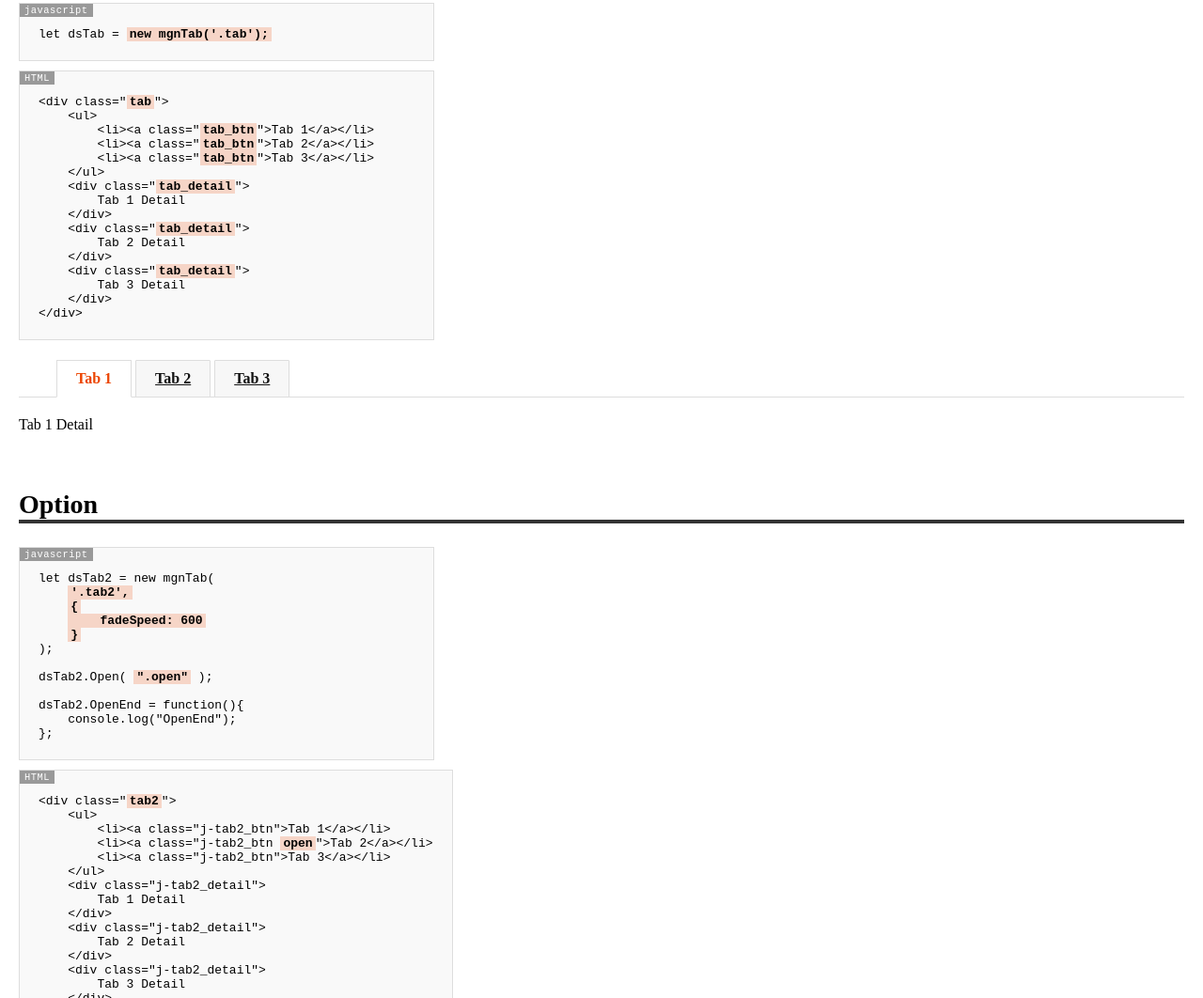
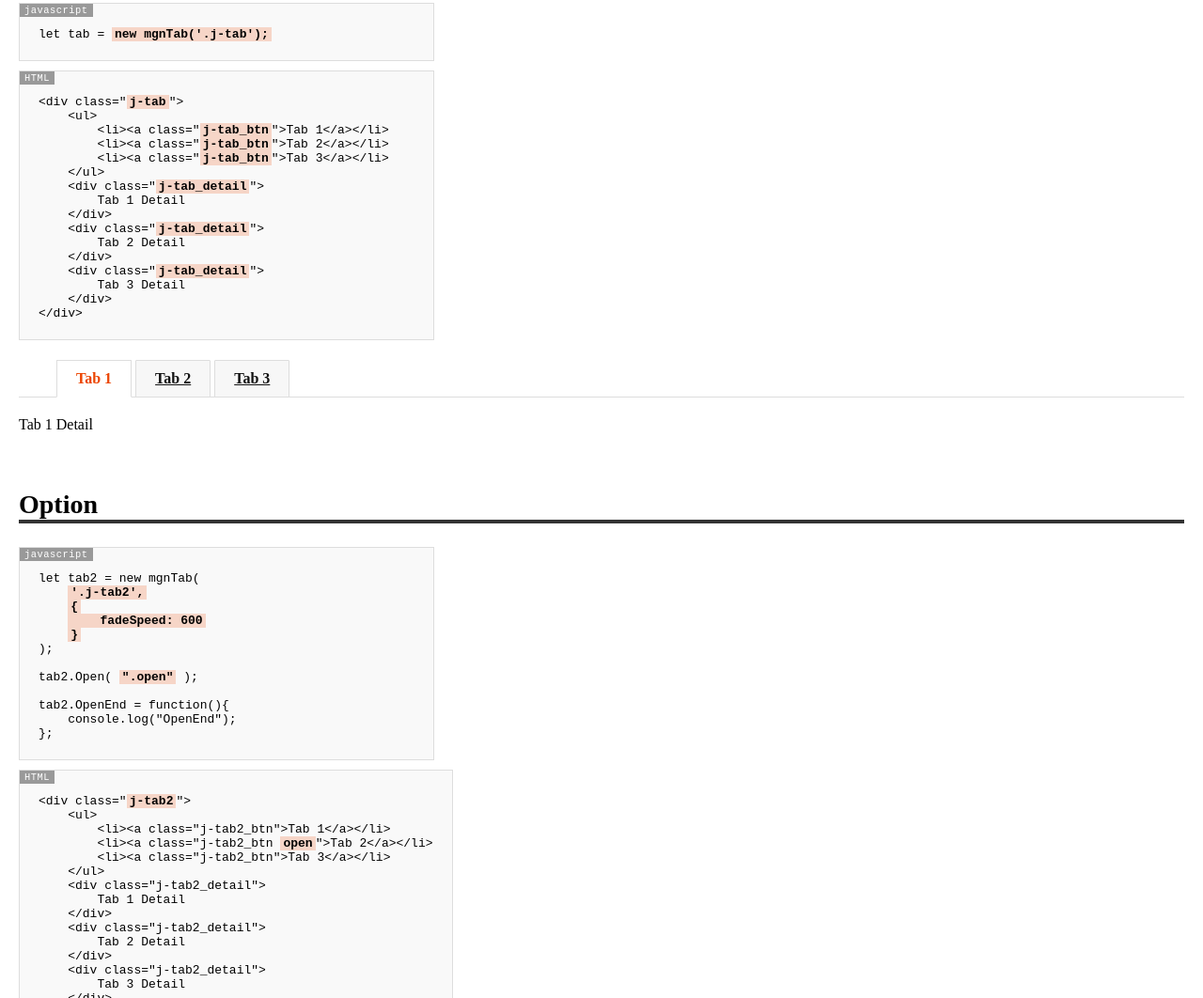
Before and after one commit to frontend-isobar-jp/mgn-tab, a website: page docs/index.html in a window 1280 px wide. Shown: the part 269-1331 px from the top of the page at 94% size. Drawn offline with Linux system fonts and the light colour scheme.

Commit message:
docs 修正

```diff
--- a/docs/index.html
+++ b/docs/index.html
@@ -64,22 +64,22 @@
 		<section>
 			<h2>Default</h2>
 <div><pre data-type="javascript"><code>
-let dsTab = <mark>new mgnTab('.tab');</mark>
+let tab = <mark>new mgnTab('.j-tab');</mark>
 </code></pre></div>
 <div><pre data-type="HTML"><code>
-&lt;div class="<mark>tab</mark>"&gt;
+&lt;div class="<mark>j-tab</mark>"&gt;
     &lt;ul&gt;
-        &lt;li&gt;&lt;a class="<mark>tab_btn</mark>"&gt;Tab 1&lt;/a&gt;&lt;/li&gt;
-        &lt;li&gt;&lt;a class="<mark>tab_btn</mark>"&gt;Tab 2&lt;/a&gt;&lt;/li&gt;
-        &lt;li&gt;&lt;a class="<mark>tab_btn</mark>"&gt;Tab 3&lt;/a&gt;&lt;/li&gt;
+        &lt;li&gt;&lt;a class="<mark>j-tab_btn</mark>"&gt;Tab 1&lt;/a&gt;&lt;/li&gt;
+        &lt;li&gt;&lt;a class="<mark>j-tab_btn</mark>"&gt;Tab 2&lt;/a&gt;&lt;/li&gt;
+        &lt;li&gt;&lt;a class="<mark>j-tab_btn</mark>"&gt;Tab 3&lt;/a&gt;&lt;/li&gt;
     &lt;/ul&gt;
-    &lt;div class="<mark>tab_detail</mark>"&gt;
+    &lt;div class="<mark>j-tab_detail</mark>"&gt;
         Tab 1 Detail
     &lt;/div&gt;
-    &lt;div class="<mark>tab_detail</mark>"&gt;
+    &lt;div class="<mark>j-tab_detail</mark>"&gt;
         Tab 2 Detail
     &lt;/div&gt;
-    &lt;div class="<mark>tab_detail</mark>"&gt;
+    &lt;div class="<mark>j-tab_detail</mark>"&gt;
         Tab 3 Detail
     &lt;/div&gt;
 &lt;/div&gt;
@@ -106,21 +106,21 @@ let dsTab = <mark>new mgnTab('.tab');</mark>
 		<section>
 			<h2>Option</h2>
 <div><pre data-type="javascript"><code>
-let dsTab2 = new mgnTab(
-    <mark>'.tab2',</mark>
+let tab2 = new mgnTab(
+    <mark>'.j-tab2',</mark>
     <mark>{</mark>
     <mark>    fadeSpeed: 600</mark>
     <mark>}</mark>
 );
 
-dsTab2.Open( <mark>".open"</mark> );
+tab2.Open( <mark>".open"</mark> );
 
-dsTab2.OpenEnd = function(){
+tab2.OpenEnd = function(){
     console.log("OpenEnd");
 };
 </code></pre></div>
 <div><pre data-type="HTML"><code>
-&lt;div class="<mark>tab2</mark>"&gt;
+&lt;div class="<mark>j-tab2</mark>"&gt;
     &lt;ul&gt;
         &lt;li&gt;&lt;a class="j-tab2_btn"&gt;Tab 1&lt;/a&gt;&lt;/li&gt;
         &lt;li&gt;&lt;a class="j-tab2_btn <mark>open</mark>"&gt;Tab 2&lt;/a&gt;&lt;/li&gt;
```
